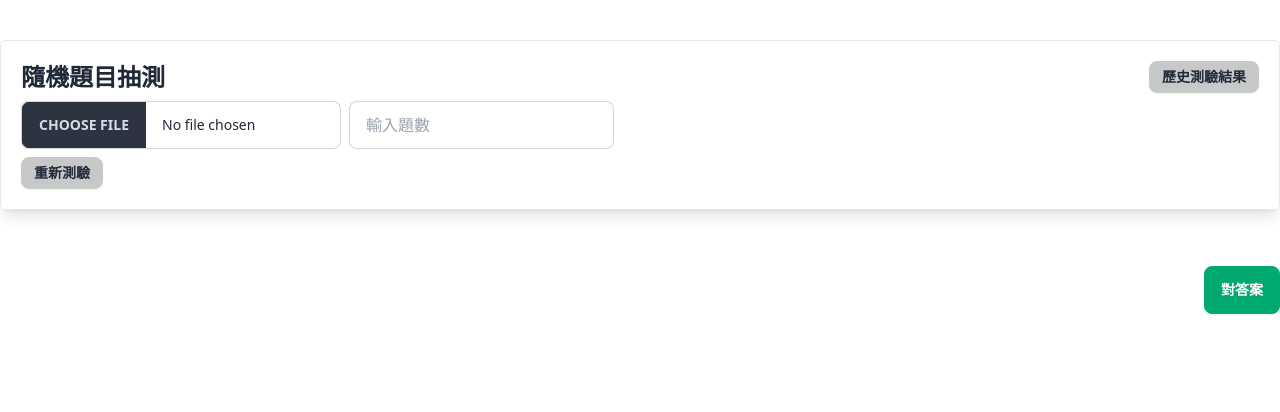
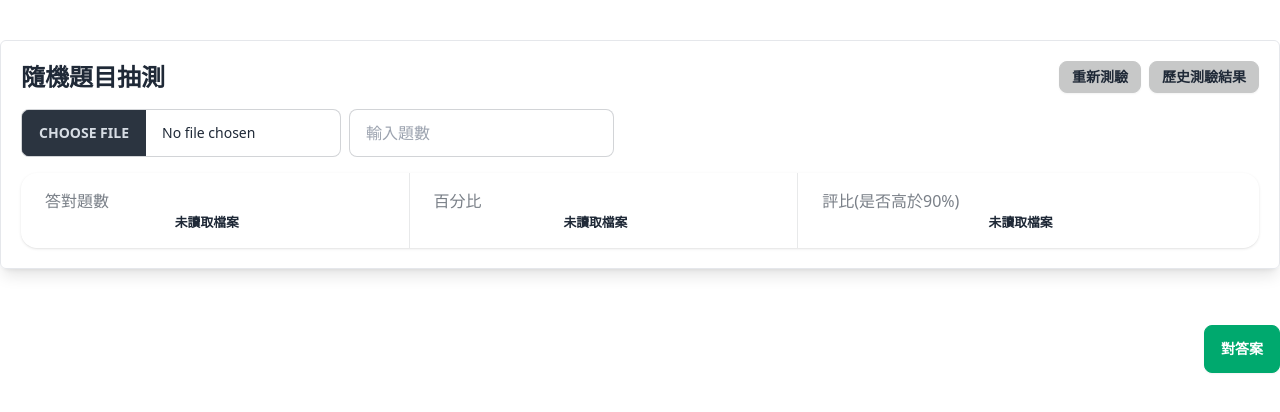
Before and after one commit to s339428326/readerXlxs, a React (Vite) app: page /#/ in a window 1280 px wide. Shown: the top 412 px of the page. Built offline with nearby package versions, Linux system fonts and the light colour scheme.

Commit message:
feat:analyze board

```diff
--- a/src/pages/Home.jsx
+++ b/src/pages/Home.jsx
@@ -13,6 +13,13 @@ const Home = () => {
   const [showAnswer, setShowAnswer] = useState(false);
   const [topicList, setTopicList] = useState([]);
   const [userAnswer, setUserAnswer] = useState();
+
+  const [analyzeTabData, setAnalyzeTabData] = useState({
+    passQuantity: 0,
+    passPercentage: 0,
+    notice: false,
+  });
+
   const xlxsData = useRef([]);
   const resetBtnRef = useRef();
 
@@ -116,21 +123,39 @@ const Home = () => {
     console.log("對答案", data);
     setUserAnswer(data);
 
+    // 更新紀錄版
+    const passItems = topicList.filter(
+      (item) =>
+        item?.answer?.toLocaleLowerCase() ===
+        data?.[item?.id]?.toLocaleLowerCase()
+    );
+
+    setAnalyzeTabData((pre) => ({ ...pre, passQuantity: passItems.length }));
+
     //顯示對答案模式
     setShowAnswer(true);
   };
 
   return (
     <main className="container mx-auto">
-      <section className="my-10 border p-5 rounded-md sticky top-1 backdrop-blur-sm shadow-lg z-30">
+      <section className="flex flex-col gap-2 my-10 border p-5 rounded-md sticky top-1 backdrop-blur-sm shadow-lg z-30">
         {/* function bar */}
         <div className="flex justify-between">
           <h1 name="head" className="font-bold text-2xl mb-2">
             隨機題目抽測
           </h1>
-          <Link to="/analyze" className="btn btn-sm btn-active">
-            歷史測驗結果
-          </Link>
+          <div className="flex gap-2">
+            <button
+              ref={resetBtnRef}
+              onClick={handleReset}
+              className="btn btn-sm btn-active"
+            >
+              重新測驗
+            </button>
+            <Link to="/analyze" className="btn btn-sm btn-active">
+              歷史測驗結果
+            </Link>
+          </div>
         </div>
         <div className="flex gap-2">
           <input
@@ -156,15 +181,71 @@ const Home = () => {
             />
           </label>
         </div>
+        {/* 統計分數面板 */}
+        <div className="stats shadow backdrop-blur-sm bg-transparent">
+          <div className="stat">
+            <div className="stat-figure text-secondary"></div>
+            <div className="stat-title">答對題數</div>
+            <div className="stat-value"> </div>
+            {!topicList?.length ? (
+              <small className="my-auto mx-auto font-bold">未讀取檔案</small>
+            ) : showAnswer ? (
+              <div className="stat-value">
+                {analyzeTabData?.passQuantity} / {testOpition?.topicLength}
+              </div>
+            ) : (
+              <small className="my-auto mx-auto font-bold">未作答完成</small>
+            )}
+          </div>
 
-        <div className="flex gap-2">
-          <button
-            ref={resetBtnRef}
-            onClick={handleReset}
-            className="btn btn-sm btn-active"
-          >
-            重新測驗
-          </button>
+          <div className="stat">
+            <div className="stat-figure text-secondary"></div>
+            <div className="stat-title">百分比</div>
+
+            {!topicList?.length ? (
+              <small className="my-auto mx-auto font-bold">未讀取檔案</small>
+            ) : showAnswer ? (
+              <div className="stat-value">
+                <p
+                  className={`${
+                    analyzeTabData?.passQuantity / testOpition?.topicLength >
+                    0.9
+                      ? "text-success"
+                      : "text-error"
+                  }`}
+                >
+                  {(
+                    (analyzeTabData?.passQuantity / testOpition?.topicLength) *
+                    100
+                  ).toFixed(2)}
+                  %
+                </p>
+              </div>
+            ) : (
+              <small className="my-auto mx-auto font-bold">未作答完成</small>
+            )}
+            {/* <div className="stat-desc">↗︎ 400 (22%)</div> */}
+          </div>
+
+          <div className="stat">
+            <div className="stat-figure text-secondary"></div>
+            <div className="stat-title">評比(是否高於90%)</div>
+            {!topicList?.length ? (
+              <small className="my-auto mx-auto font-bold">未讀取檔案</small>
+            ) : showAnswer ? (
+              <div className="stat-value">
+                {analyzeTabData?.passQuantity / testOpition?.topicLength >
+                0.9 ? (
+                  <small className="text-success">通過</small>
+                ) : (
+                  <small className="text-error">重測</small>
+                )}
+              </div>
+            ) : (
+              <small className="my-auto mx-auto font-bold">未作答完成</small>
+            )}
+          </div>
+          {/* <div className="stat-desc">↘︎ 90 (14%)</div> */}
         </div>
 
         {/* Timmer  https://daisyui.com/components/countdown/*/}
```
